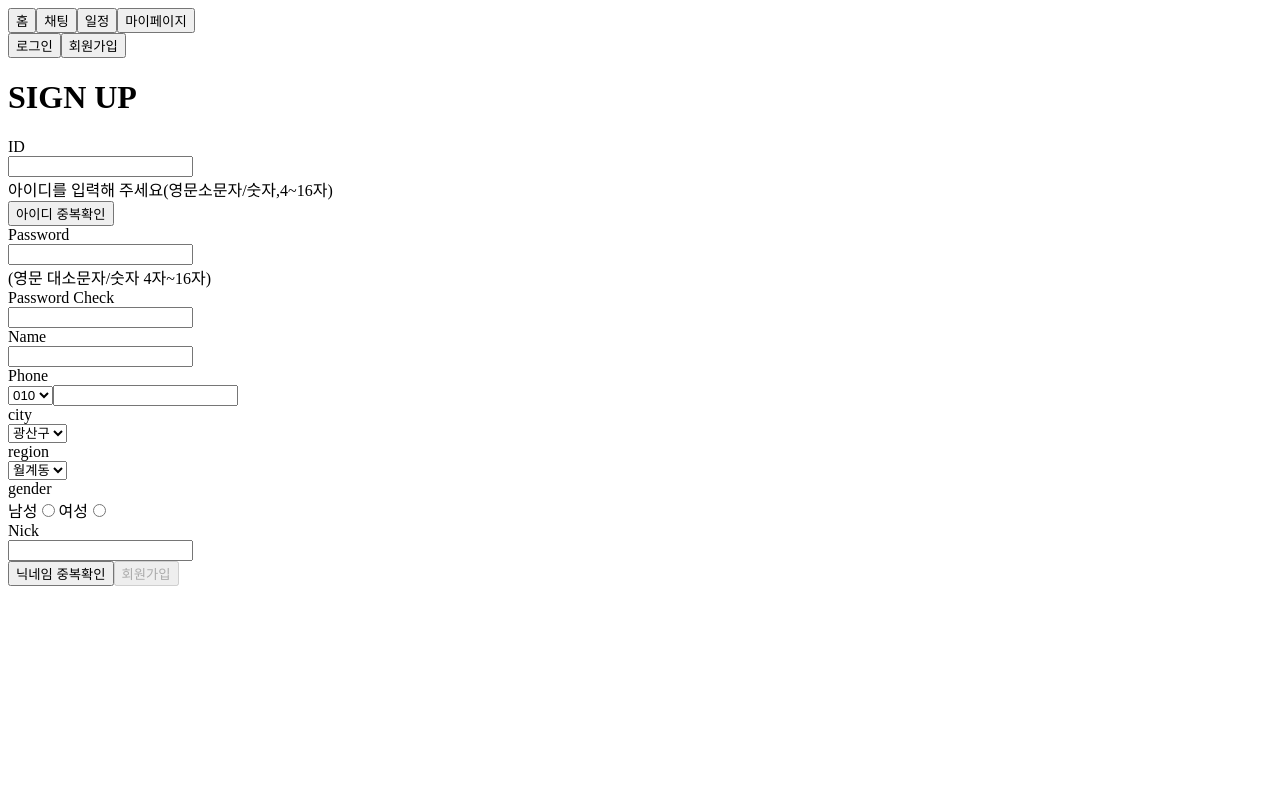
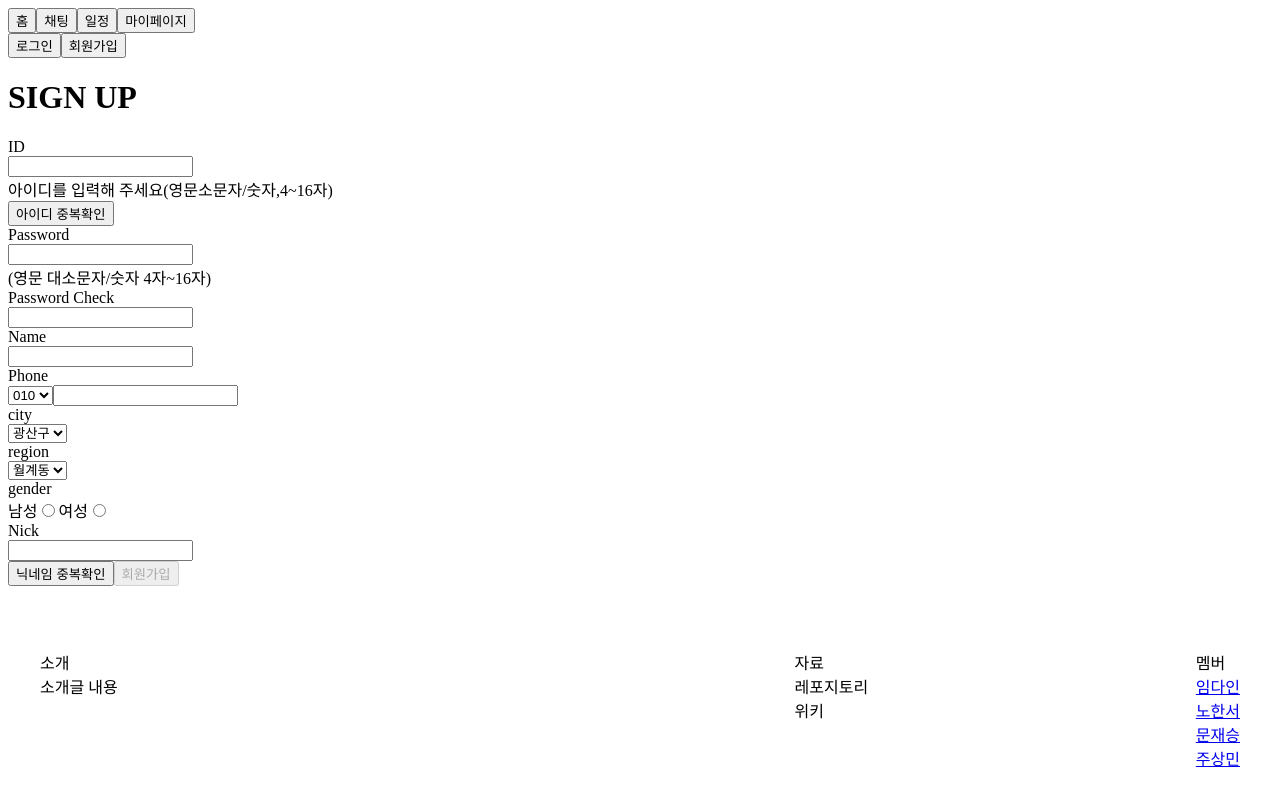
Before and after one commit to MoonJaeSeung/NetVillage, a React (Create React App) app in the folder NetVillage/src/main/frontend/: page /SignUp in a window 1280 px wide. Shown: the top 806 px of the page. Built offline with nearby package versions, Linux system fonts and the light colour scheme.

Commit message:
푸터 수정중

```diff
--- a/NetVillage/src/main/frontend/src/App.js
+++ b/NetVillage/src/main/frontend/src/App.js
@@ -5,8 +5,9 @@ import Header from './components/Header';
 import ChatPage from './pages/ChatPage';
 import SchedulePage from './pages/SchedulePage';
 import MyPage from './pages/MyPage';
-import SignIn from './components/SignIn';
-import SignUp from './components/SignUp';
+import SignIn from './components/User/SignIn'
+import SignUp from './components/User/SignUp'
+import Footer from './components/Footer';
 
 
 function App() {
@@ -21,6 +22,7 @@ function App() {
           <Route path="/SignIn" element={<SignIn/>}/>
           <Route path="/SignUp" element={<SignUp/>}/>
         </Routes>
+        <Footer/>
       </div>
   );
 }
--- a/NetVillage/src/main/frontend/src/components/Footer.js
+++ b/NetVillage/src/main/frontend/src/components/Footer.js
@@ -0,0 +1,48 @@
+import React from 'react'
+
+const Footer = () => {
+  const FooterContainer = {
+    padding: "4rem 2rem",
+    borderTop: "1px solid var(--color-lightgray)",
+    fontFamily: "Interop-Regular"
+  }
+
+  const Container = {
+    display: "flex",
+    marginBottom: "3rem",
+    gap: "3rem"
+  }
+
+  const DescWrapper = {
+    flex: "2"
+  }
+
+  const Wrapper = {
+    flex: "1"
+  }
+
+  return (
+    <div className="FooterContainer" style={FooterContainer}>
+      <div className='Container' style={Container}>
+      <div className='DescWrapper' style={DescWrapper}>
+        <div className='FooterHead'>소개</div>
+        <div className='Paragraph'>소개글 내용</div>
+      </div>
+      <div className='Wrapper' style={Wrapper}>
+        <div className='FooterHead'>자료</div>
+        <div className=''>레포지토리</div>
+        <div className=''>위키</div>
+      </div>
+      <div className='Wrapper'>
+        <div className='FooterHead'>멤버</div>
+        <div className=''><a href='https://github.com/0dain'>임다인</a></div>
+        <div className=''><a href='https://github.com/ignaciocha'>노한서</a></div>
+        <div className=''><a href='https://github.com/MoonJaeSeung'>문재승</a></div>
+        <div className=''><a href='https://github.com/js4183'>주상민</a></div>
+      </div>
+      </div>
+    </div>
+  )
+}
+
+export default Footer
--- /dev/null
+++ b/NetVillage/src/main/frontend/src/pages/ChatPage.js
@@ -0,0 +1,9 @@
+import React from 'react'
+
+const ChatPage = () => {
+  return (
+    <div>ChatPage</div>
+  )
+}
+
+export default ChatPage
```
Also changed, not shown: NetVillage/src/main/frontend/src/components/User/SignIn.js (renamed from NetVillage/src/main/frontend/src/components/SignIn.js), NetVillage/src/main/frontend/src/components/User/SignUp.js (renamed from NetVillage/src/main/frontend/src/components/SignUp.js).
